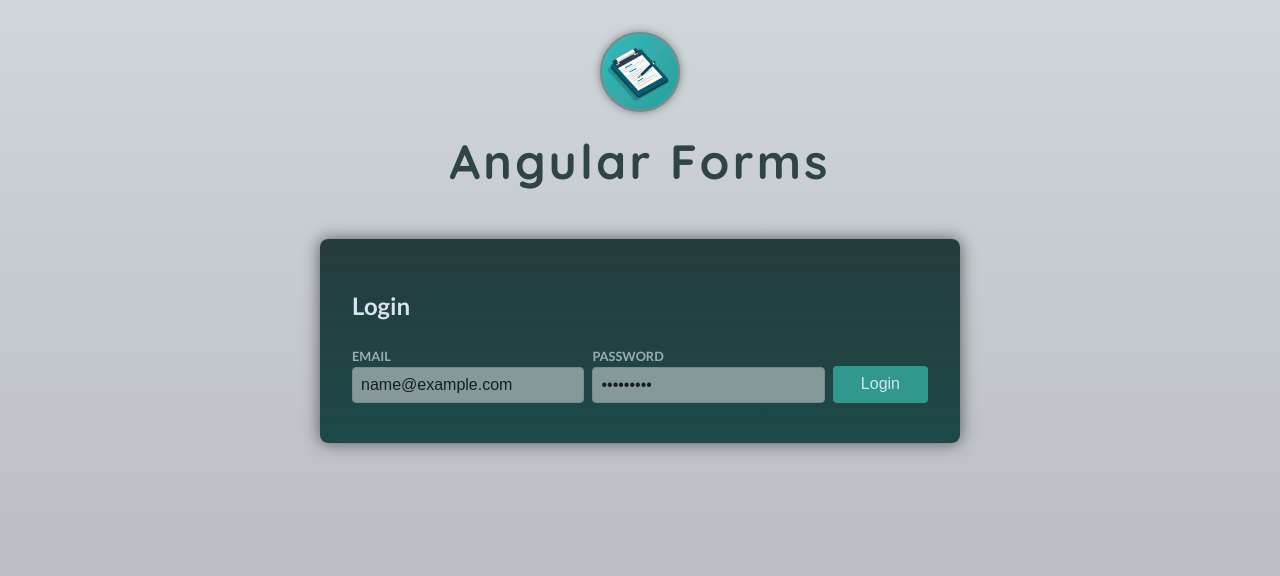
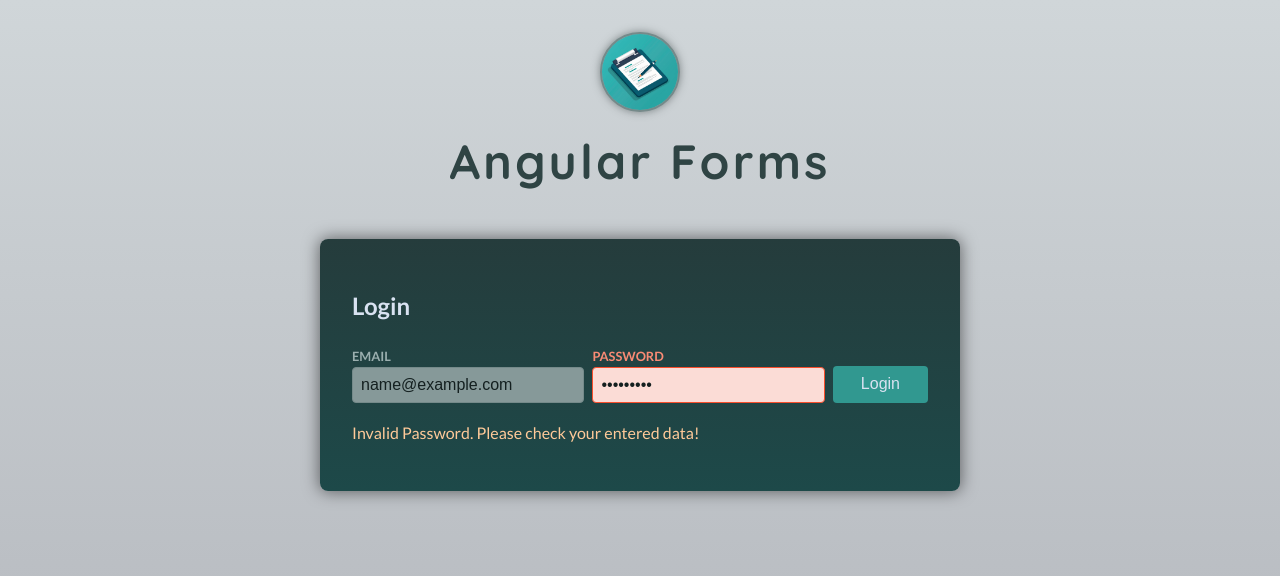
Before and after one commit to bottleEveningTech/formRepo, an Angular app: page / in a window 1280 px wide. Both pictures are taken after typing "name@example.com", "Sample123" into the empty fields and a click on the button "Login". Shown: the top 576 px of the page. Built offline with nearby package versions, Linux system fonts and the light colour scheme.

Commit message:
Custom validator

```diff
--- a/src/app/auth/login/login.component.html
+++ b/src/app/auth/login/login.component.html
@@ -19,6 +19,11 @@
    <p class="control-error">
       Invalid Email. Please check your entered data!
     </p>
+  }
 
+    @if (loginForm.controls.password.touched && loginForm.controls.password.dirty && loginForm.controls.password.invalid) {
+   <p class="control-error">
+      Invalid Password. Please check your entered data!
+    </p>
   }
 </form>
--- a/src/app/auth/login/login.component.ts
+++ b/src/app/auth/login/login.component.ts
@@ -1,6 +1,12 @@
 import { Component } from '@angular/core';
-import { FormControl, FormGroup, ReactiveFormsModule, Validators } from '@angular/forms';
+import { AbstractControl, FormControl, FormGroup, ReactiveFormsModule, Validators } from '@angular/forms';
 
+function mustContainQuestionMark(control:AbstractControl){
+  if(control.value.includes('?')){
+    return null;
+  }
+  return {noQuestionMark: true};
+}
 @Component({
   selector: 'app-login-reactive',
   standalone: true,
@@ -13,7 +19,7 @@ export class LoginComponent {
     email: new FormControl('', {
       validators: [Validators.email, Validators.required]
     }),
-    password: new FormControl('', [Validators.required, Validators.minLength(6)])
+    password: new FormControl('', [Validators.required, Validators.minLength(6), mustContainQuestionMark])
   });
 
   onSubmit(){
```
